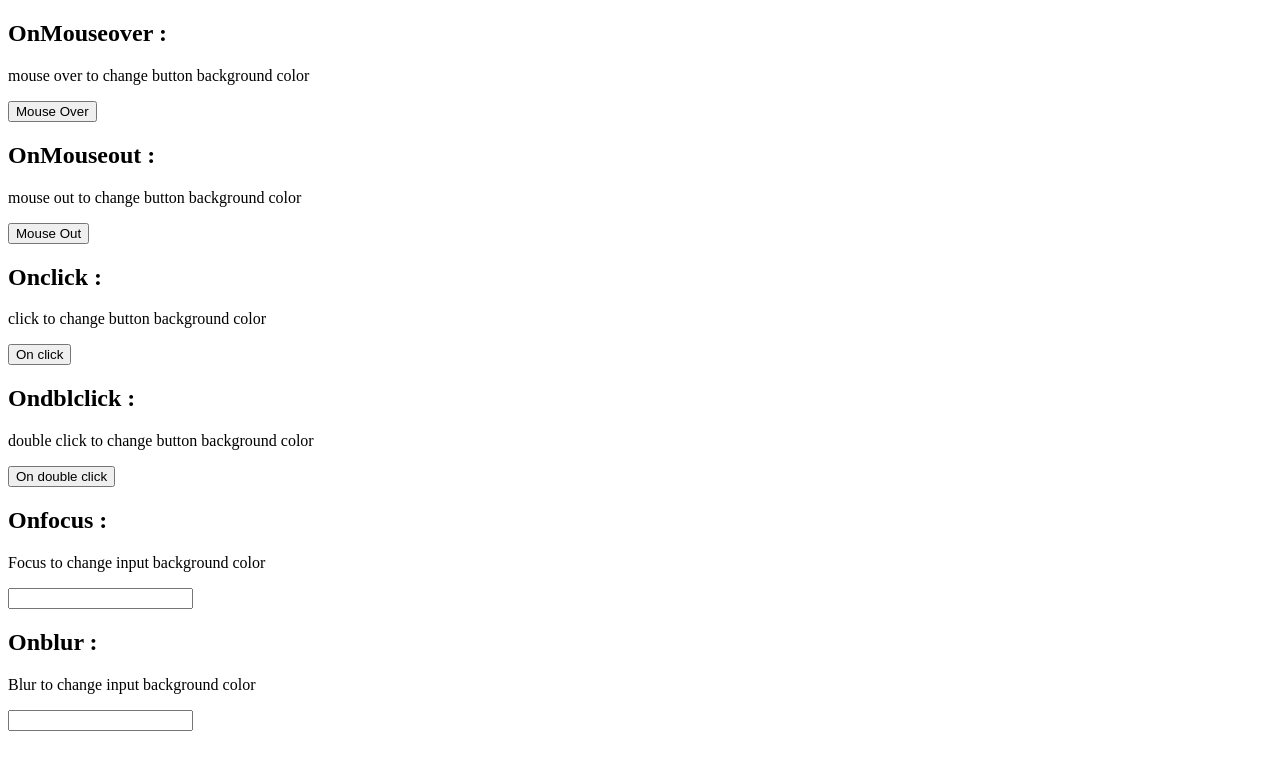
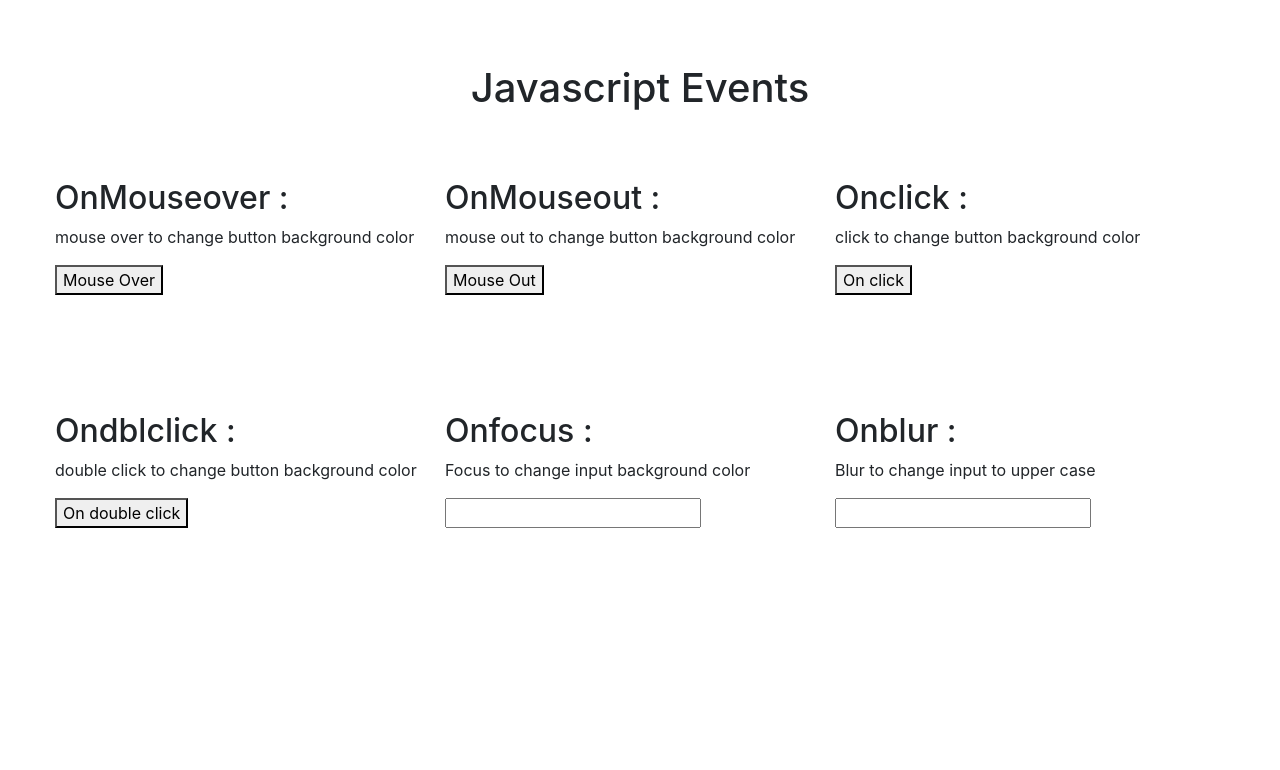
Before and after one commit to madan3242/Javascript, a plain HTML site: page Javascript events/MouseEvents/index.html in a window 1280 px wide. Drawn offline with nearby package versions, Linux system fonts and the light colour scheme.

Commit message:
Mouse Events Updated

```diff
--- a/Javascript events/MouseEvents/index.html
+++ b/Javascript events/MouseEvents/index.html
@@ -5,41 +5,70 @@
     <meta http-equiv="X-UA-Compatible" content="IE=edge">
     <meta name="viewport" content="width=device-width, initial-scale=1.0">
     <title>Mouse Events</title>
+
+    <!-- bootstrap  -->
+    <link rel="stylesheet" href="https://cdn.jsdelivr.net/npm/bootstrap@4.6.2/dist/css/bootstrap.min.css" integrity="sha384-xOolHFLEh07PJGoPkLv1IbcEPTNtaed2xpHsD9ESMhqIYd0nLMwNLD69Npy4HI+N" crossorigin="anonymous">
+
+    <!-- css -->
+    <link rel="stylesheet" href="style.css">
+
+    <!-- javascript  -->
     <script src="./script.js" type="text/javascript"></script>
 </head>
 <body>
+    <div class="container">
         <form action="">
+            <div class="row">
+                <h1 class="mx-auto">Javascript Events</h1>
+
+            </div>
+            <div class="row">
+                <div class="col-lg-4">
                     <div>
                         <h2>OnMouseover :</h2>
                         <p>mouse over to change button background color</p>
                         <button id="btn_Onmouseover" onmouseover="mouseOver()">Mouse Over</button>
                     </div>
+                </div>
+                <div class="col-lg-4">
                     <div>
                         <h2>OnMouseout :</h2>
                         <p>mouse out to change button background color</p>
                         <button id="btn_Onmouseout" onmouseout="mouseOut()">Mouse Out</button>
                     </div>
+                </div>
+                <div class="col-lg-4">
                     <div>
                         <h2>Onclick :</h2>
                         <p>click to change button background color</p>
                         <button id="btn_Onclick" onclick="onClick()">On click</button>
                     </div>
+                </div>
+            </div>
+            <div class="row">
+                <div class="col-lg-4">
                     <div>
                         <h2>Ondblclick :</h2>
                         <p>double click to change button background color</p>
                         <button id="btn_Ondblclick" ondblclick="onDblclick()">On double click</button>
                     </div>
+                </div>
+                <div class="col-lg-4">
                     <div>
                         <h2>Onfocus :</h2>
                         <p>Focus to change input background color</p>
                         <input id="btn_Onfocus" type="text" onfocus="onFocus()">
                     </div>
+                </div>
+                <div class="col-lg-4">
                     <div>
                         <h2>Onblur :</h2>
-            <p>Blur to change input background color</p>
+                        <p>Blur to change input to upper case</p>
                         <input id="btn_Onblur" type="text" onblur="onBlur()">
                     </div>
+                </div>
+            </div>
         </form>
-
+    </div>
 </body>
 </html>
--- /dev/null
+++ b/Javascript events/MouseEvents/style.css
@@ -0,0 +1,6 @@
+.container{
+    padding: 5% 0;
+}
+.col-lg-4{
+    padding: 5% 0;
+}
```
Lines whose indentation alone changed are shown as unchanged.
